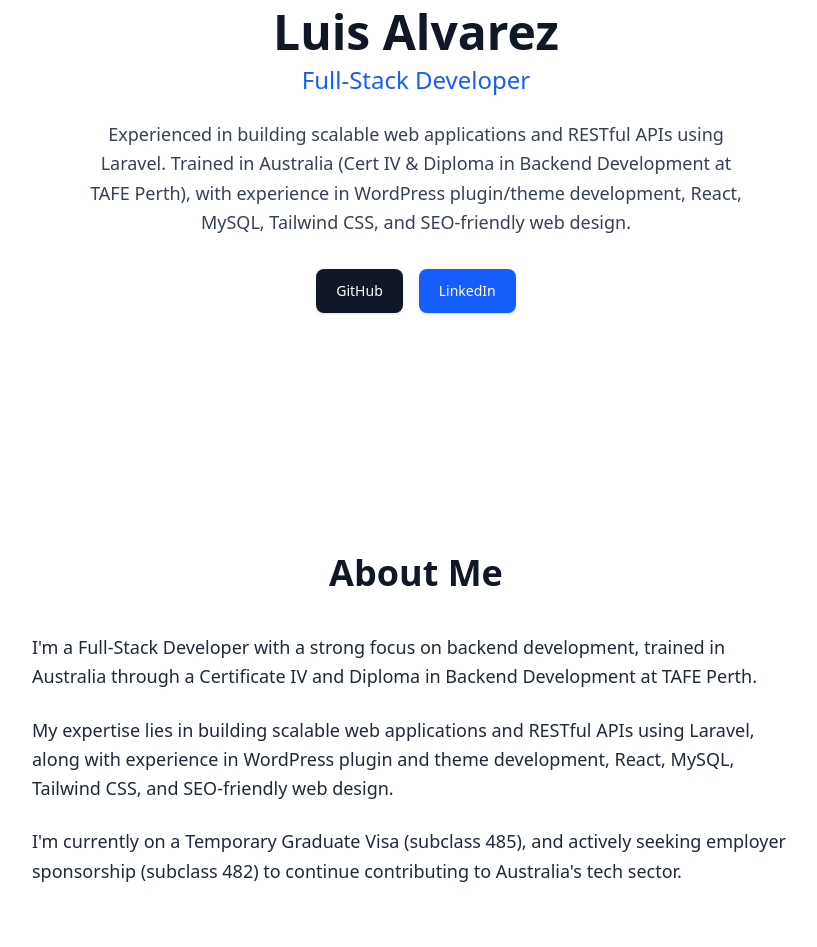
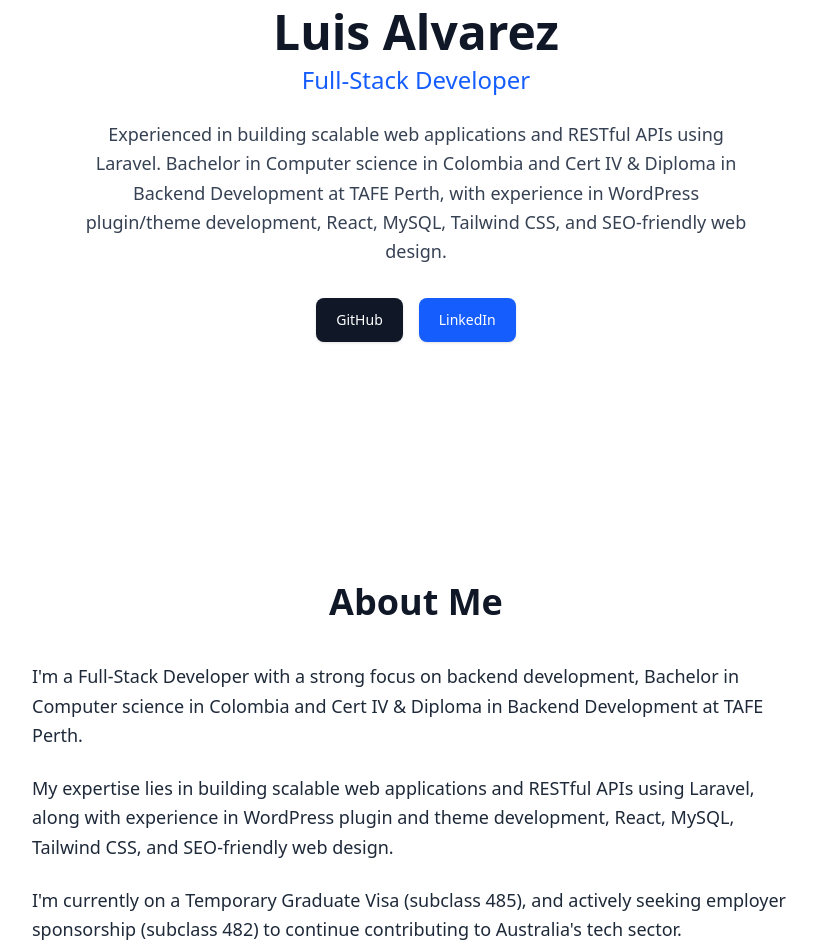
Before and after one commit to luis199521/Portfolio, a React (Vite) app: page / in a window 1280 px wide. Shown: the part 360-1307 px from the top of the page, without its empty margins (224-1041 px from the left). Built offline with nearby package versions, Linux system fonts and the light colour scheme.

Commit message:
fix(component)
fix names

```diff
--- a/src/components/About.tsx
+++ b/src/components/About.tsx
@@ -4,7 +4,7 @@ const About = () => {
       <h2 className="text-4xl font-bold mb-10 text-center text-gray-900 dark:text-white">About Me</h2>
       <div className="max-w-3xl mx-auto space-y-6 text-lg leading-relaxed">
         <p>
-          I'm a Full-Stack Developer with a strong focus on backend development, trained in Australia through a Certificate IV and Diploma in Backend Development at TAFE Perth.
+          I'm a Full-Stack Developer with a strong focus on backend development,  Bachelor in Computer science in Colombia and Cert IV & Diploma in Backend Development at TAFE Perth.
         </p>
         <p>
           My expertise lies in building scalable web applications and RESTful APIs using Laravel, along with experience in WordPress plugin and theme development, React, MySQL, Tailwind CSS, and SEO-friendly web design.
--- a/src/components/Home.tsx
+++ b/src/components/Home.tsx
@@ -14,7 +14,7 @@ const Home = () => {
       <h1 className="text-5xl font-bold text-gray-900 dark:text-white mb-2">Luis Alvarez</h1>
       <h2 className="text-2xl text-blue-600 dark:text-blue-400 font-medium mb-6">Full-Stack Developer</h2>
       <p className="max-w-2xl text-lg text-gray-700 dark:text-gray-300 leading-relaxed mb-8">
-        Experienced in building scalable web applications and RESTful APIs using Laravel. Trained in Australia (Cert IV & Diploma in Backend Development at TAFE Perth), with experience in WordPress plugin/theme development, React, MySQL, Tailwind CSS, and SEO-friendly web design.
+        Experienced in building scalable web applications and RESTful APIs using Laravel. Bachelor in Computer science in Colombia and Cert IV & Diploma in Backend Development at TAFE Perth, with experience in WordPress plugin/theme development, React, MySQL, Tailwind CSS, and SEO-friendly web design.
       </p>
       <div className="flex gap-4">
         <a
```
